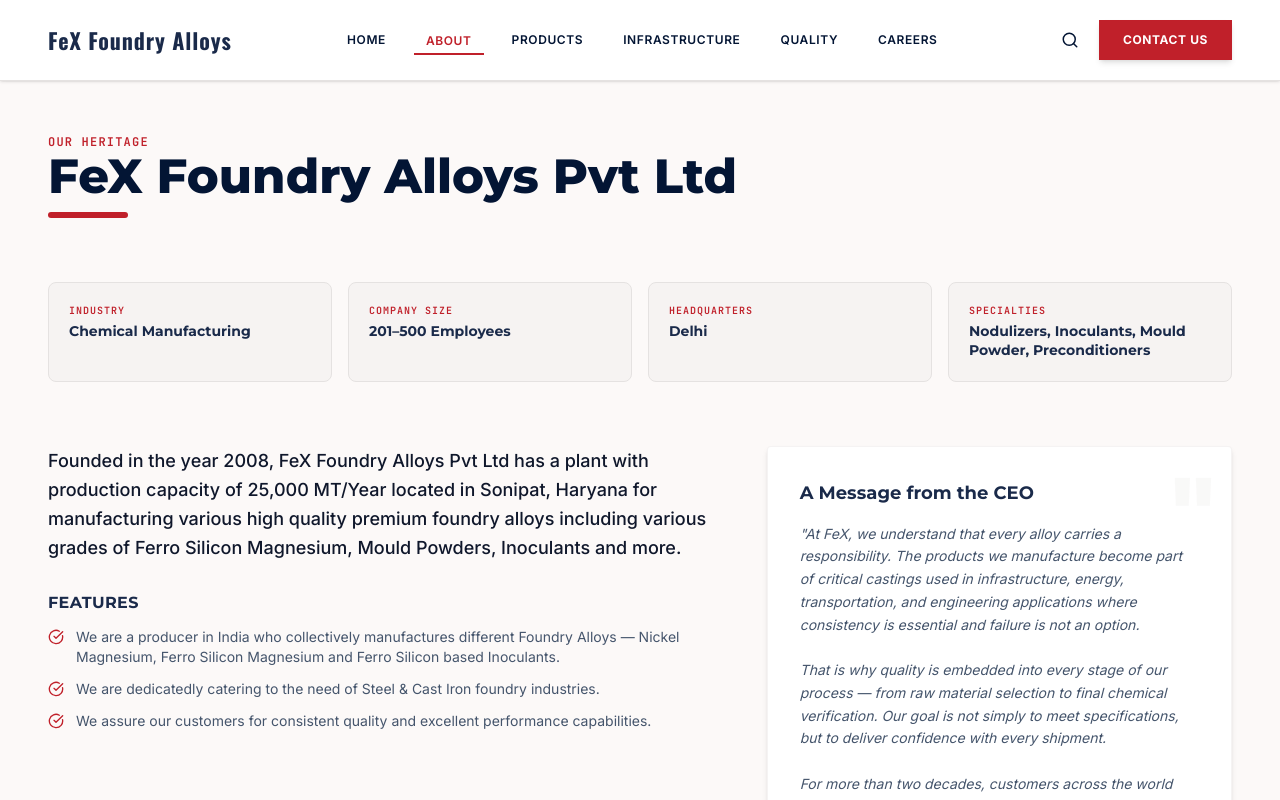
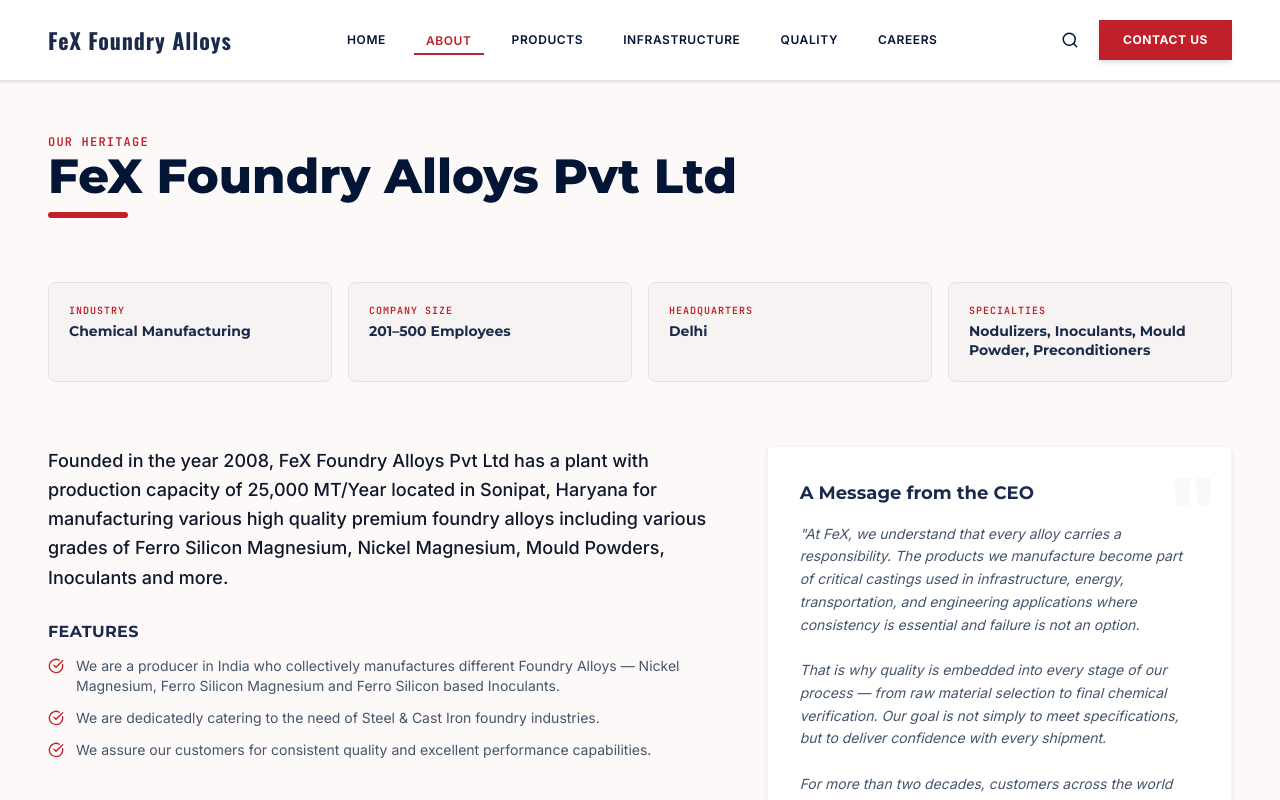
Before and after one commit to fexfoundryalloys/fexalloys, a React (Vite) app: page / in a window 1280 px wide. Both pictures are taken after a click on the button "ABOUT". Shown: the top 800 px of the page. Built offline with nearby package versions, Linux system fonts and the light colour scheme.

Commit message:
Add Nickel Magnesium to About page founding   paragraph

```diff
--- a/src/components/AboutView.tsx
+++ b/src/components/AboutView.tsx
@@ -48,7 +48,7 @@
             Founded in the year 2008, FeX Foundry Alloys Pvt Ltd has a plant with production capacity of
             25,000 MT/Year located in Sonipat, Haryana for manufacturing various high quality premium
             foundry alloys including various grades of Ferro Silicon Magnesium,
-            Mould Powders, Inoculants and more.
+            Nickel Magnesium, Mould Powders, Inoculants and more.
           </p>
 
           {/* Features */}
```
